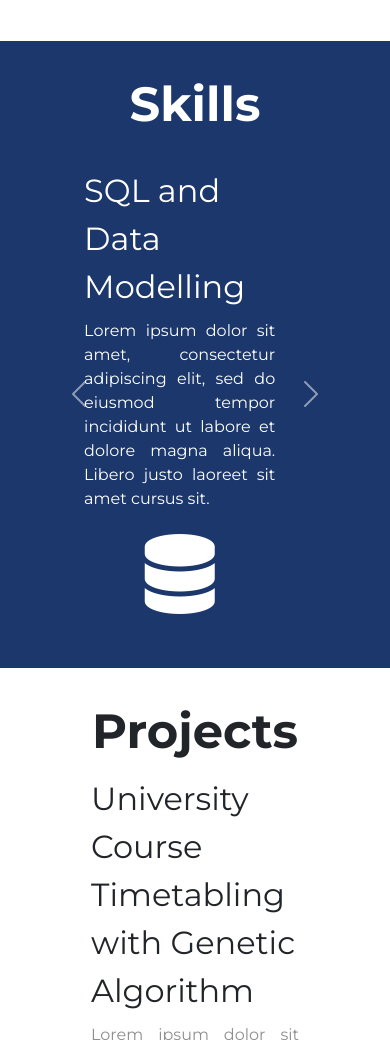
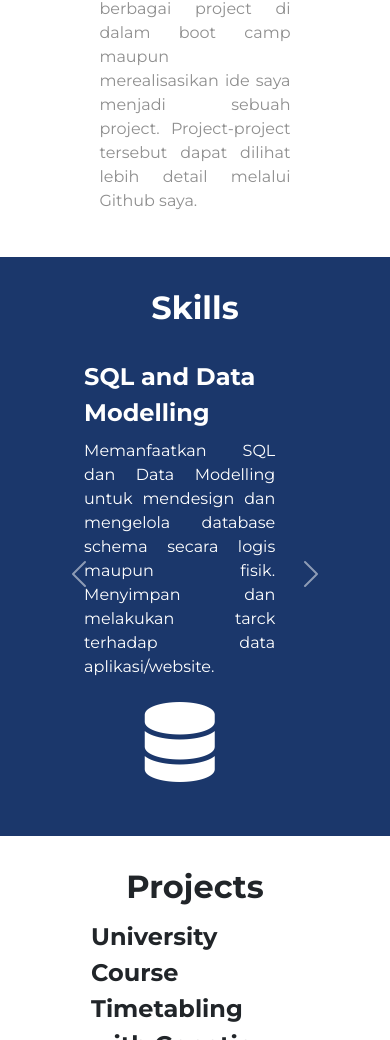
Before and after one commit to antoniuswisnu18/cv, a plain HTML site: page index.html in a window 390 px wide. Shown: the part 960-2000 px from the top of the page. Drawn offline with nearby package versions, Linux system fonts and the light colour scheme.

Commit message:
Adding initial content to the Skills section

```diff
--- a/css/styles.css
+++ b/css/styles.css
@@ -161,6 +161,22 @@ a:hover {
 
 /* experience */
 
+
+
+/* cta */
+@media (max-width: 991px) {
+  .section-heading {
+    font-size: 2rem;
+  }
+
+  .sub-heading {
+    font-size: 1.5rem;
+    text-align: left;
+    font-weight: 700;
+  }
+}
+
+
 /* contact */
 .contact-icon {
     margin: 0 3% 5% 0;
--- a/index.html
+++ b/index.html
@@ -66,7 +66,7 @@
             <img class="profile-img"  src="assets/images/wisnu-img.png" alt="profile-picture">
             <h1 class="section-heading">About Me</h1>
             <div class="about-desc">
-                <p>Lorem ipsum dolor sit amet, consectetur adipiscing elit, sed do eiusmod tempor incididunt ut labore et dolore magna aliqua. Purus in massa tempor nec feugiat. Vel facilisis volutpat est velit egestas dui. Vulputate eu scelerisque felis imperdiet proin fermentum leo vel orci.</p>
+                <p>Saya Wisnu. Cita-cita saya menjadi seorang professional developer. Pada November 2021 saya memutuskan mengubah jalan karir saya dan mengikuti Python Bootcamp secara digital, karya The App Brewery asal London. Saya melatih kemampuan development saya dengan mengerjakan berbagai project di dalam boot camp maupun merealisasikan ide saya menjadi sebuah project. Project-project tersebut dapat dilihat lebih detail melalui Github saya.</p>
             </div>
         </div>
     </section>
@@ -79,25 +79,25 @@
                 <div class="carousel-inner">
                     <div class="carousel-item active container-fluid">
                         <h2 class="skill-title sub-heading">SQL and Data Modelling</h2>
-                        <p class="skill-text">Lorem ipsum dolor sit amet, consectetur adipiscing elit, sed do eiusmod tempor incididunt ut labore et dolore magna aliqua. Libero justo laoreet sit amet cursus sit.</p>
+                        <p class="skill-text">Memanfaatkan SQL dan Data Modelling untuk mendesign dan mengelola database schema secara logis maupun fisik. Menyimpan dan melakukan tarck terhadap data aplikasi/website.</p>
                         <i class="fa-solid fa-database skills-icon fa-5x"></i>
                     </div>
                     <div class="carousel-item container-fluid">
                         <h2 class="skill-title sub-heading">Excel & VBA</h2>
-                        <p class="skill-text">Lorem ipsum dolor sit amet, consectetur adipiscing elit, sed do eiusmod tempor incididunt ut labore et dolore magna aliqua. Libero justo laoreet sit amet cursus sit.</p>
+                        <p class="skill-text">Melakukan data cleaning dan data formatting, mengolah dan memvisualisasikan data, mengotomasi pekerjaan repetitive menggunakan VBA.</p>
                         <i class="fa-solid fa-file-excel skills-icon fa-5x"></i>
                     </div>
                     <div class="carousel-item container-fluid">
                         <h2 class="skill-title sub-heading">Web Development</h2>
-                        <p class="skill-text">Lorem ipsum dolor sit amet, consectetur adipiscing elit, sed do eiusmod tempor incididunt ut labore et dolore magna aliqua. Libero justo laoreet sit amet cursus sit.</p>
+                        <p class="skill-text">Menciptakan website menggunakan HTML, CSS dan bantuan Bootstrap Library dan Flask Framework.</p>
                         <i class="fa-brands fa-html5 skills-icon fa-5x"></i>
                         <i class="fa-brands fa-css3-alt skills-icon fa-5x"></i>
                         <i class="fa-brands fa-bootstrap skills-icon fa-5x"></i>
                         <i class="fa-solid fa-server skills-icon fa-5x"></i>
                     </div>
                     <div class="carousel-item container-fluid">
-                        <h2 class="skill-title sub-heading">Python Programming</h2>
-                        <p class="skill-text">Lorem ipsum dolor sit amet, consectetur adipiscing elit, sed do eiusmod tempor incididunt ut labore et dolore magna aliqua. Libero justo laoreet sit amet cursus sit.</p>
+                        <h2 class="skill-title sub-heading">Programming</h2>
+                        <p class="skill-text">Melakukan development menggunakan python, C#, SQL, dengan pemahaman OOP yang kuat. Mampu melakukan data cleansing hingga data analysist menggunakan Pandas, Scikit Learn, Matplotlib, Numpy.</p>
                         <i class="fa-brands fa-python skills-icon fa-5x"></i>
                     </div>
                 </div>
@@ -121,7 +121,7 @@
                 <div class="col-lg-12 box">
                     <h2 class="project-title sub-heading">University Course Timetabling with Genetic Algorithm</h2>
                     <p>Lorem ipsum dolor sit amet, consectetur adipiscing elit, sed do eiusmod tempor incididunt ut labore et dolore magna aliqua. Ut enim ad minim veniam, quis nostrud exercitation ullamco laboris nisi ut aliquip ex ea commodo consequat. Duis aute irure dolor in reprehenderit in voluptate velit esse cillum dolore eu fugiat nulla pariatur. Excepteur sint occaecat cupidatat non proident, sunt in culpa qui officia deserunt mollit anim id est laborum.</p>
-                    <a href="https://github.com/antoniuswisnu18" type="button" class="btn btn-outline-dark btn-lg button" target="_blank"><i class="fa-brands fa-github"></i> See More</a>
+                    <a href="https://github.com/antoniuswisnu18/University_Course_Timetabling_with_Genetic_Algorithm" type="button" class="btn btn-outline-dark btn-lg button" target="_blank"><i class="fa-brands fa-github"></i> See More</a>
                 </div>
                 <div class="col-lg-12 box">
                     <h2 class="project-title sub-heading">Cheap Flight Deals with Twillio API</h2>
```
